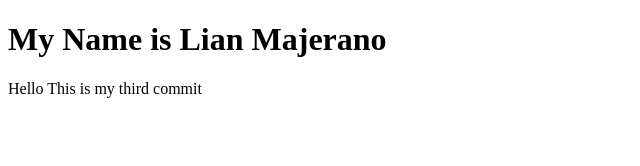
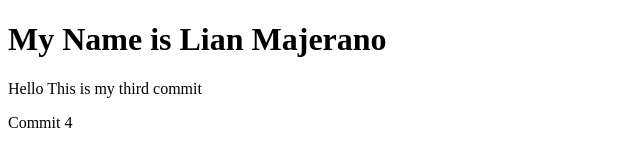
Before and after one commit to majeranoL/HTML-Git_Tutorial, a plain HTML site: page index.html in a window 1280 px wide. Shown: the full height of the page, 0-640 px from the left. Drawn offline with Linux system fonts and the light colour scheme.

Commit message:
This is Commit 4

```diff
--- a/index.html
+++ b/index.html
@@ -8,5 +8,6 @@
 <body>
     <h1>My Name is Lian Majerano</h1>
     <p>Hello This is my third commit </p>
+    <p>Commit 4</p>
 </body>
 </html>
```
